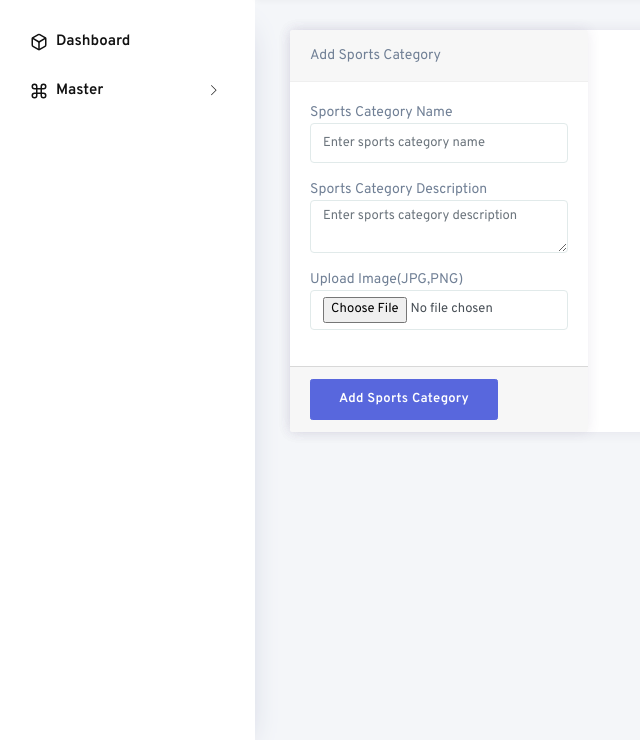
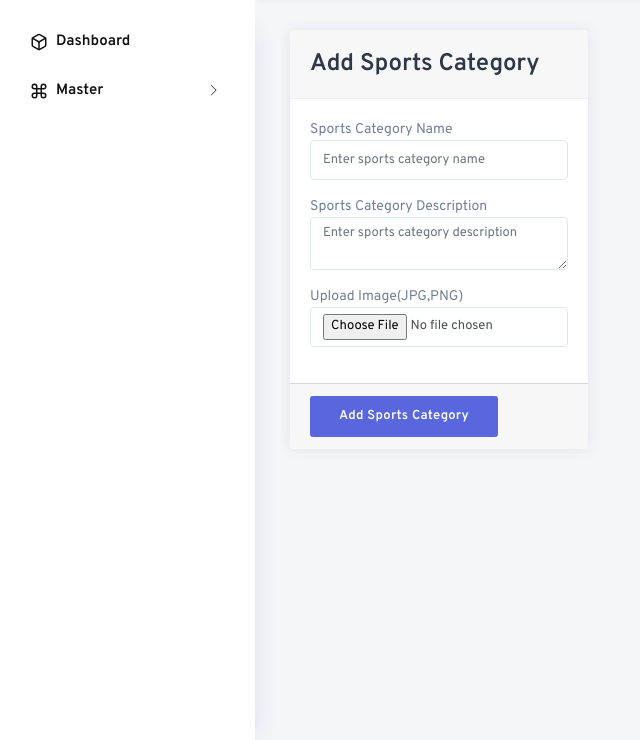
Before and after one commit to Mithun021/agomps, a CodeIgniter 4 app: the page made by app/Views/admin/sports-category.php in a window 1280 px wide. Shown: the part 60-800 px from the top of the page, without its empty margins (0-640 px from the left). Run offline with PHP 8.4 and a stand-in for CodeIgniter, Linux system fonts and the light colour scheme; the template is opened without the code that fills it, so the values that code supplies are empty; style sheets or scripts are compiled from the project's sources; some libraries are stand-ins or nearby versions.

Commit message:
Admin Panel Setup

```diff
--- a/app/Views/admin/sports-category.php
+++ b/app/Views/admin/sports-category.php
@@ -1,10 +1,9 @@
 <?= $this->extend('admin/layouts/master') ?>
 <?= $this->section('body-content') ?>
-<div class="card">
 <div class="row">
     <div class="col-lg-4">
         <div class="card">
-                <div class="card-header">Add Sports Category</div>
+            <div class="card-header"><h4 class="m-0">Add Sports Category</h4></div>
             <form action="">
                 <div class="card-body">
                     <div class="form-group">
@@ -27,5 +26,4 @@
         </div>
     </div>
 </div>
-</div>
 <?= $this->endSection() ?>
```
Lines whose indentation alone changed are shown as unchanged.
